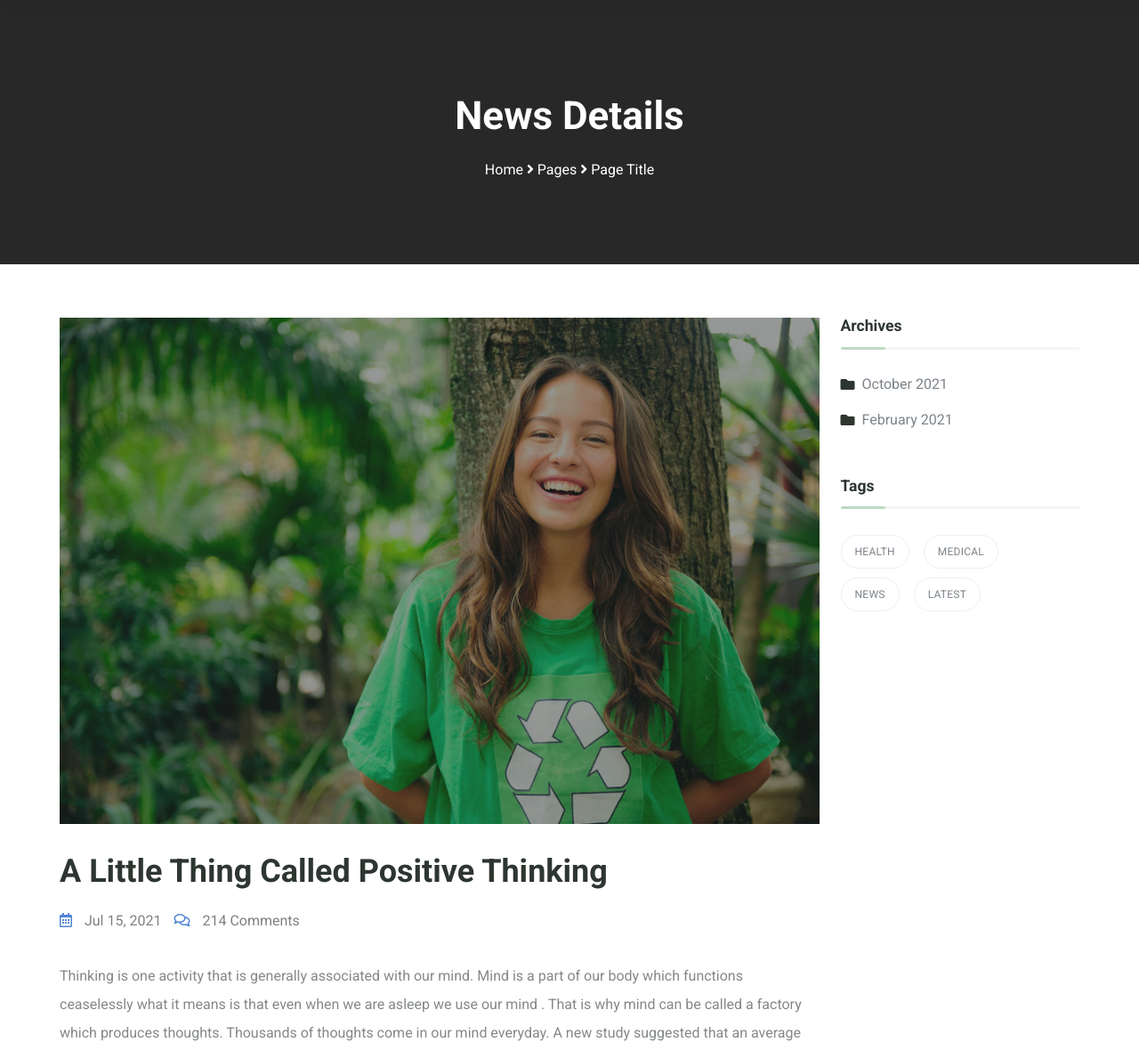
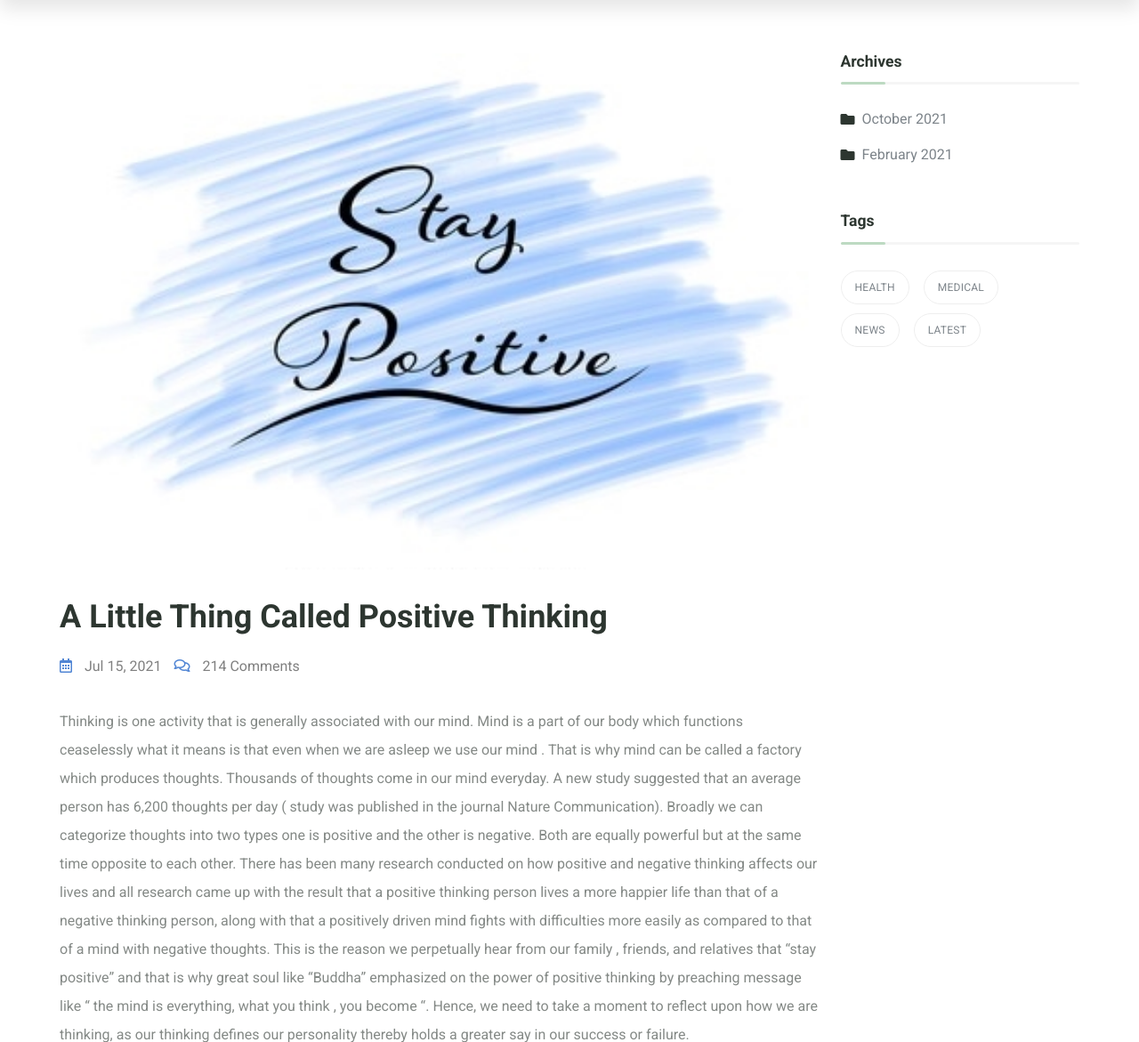
Before and after one commit to CHHAYANKSINGH/Adore-India-Copy, a PHP site: page /page-blog-details.php in a window 1280 px wide. Shown: the part 114-1285 px from the top of the page at 89% size. Run offline with PHP 8.4, Linux system fonts and the light colour scheme; some libraries are stand-ins or nearby versions; some web fonts are replaced.

Commit message:
blog detail

```diff
--- a/raw/kologi-html/page-blog-details.php
+++ b/raw/kologi-html/page-blog-details.php
@@ -2,7 +2,7 @@
 <!-- Start main-content -->
 <div class="main-content-area">
   <!-- Section: page title -->
-  <section class="page-title layer-overlay overlay-dark-9 section-typo-light bg-img-center" data-tm-bg-img="images/bg/bg1.jpg">
+  <!-- <section class="page-title layer-overlay overlay-dark-9 section-typo-light bg-img-center" data-tm-bg-img="images/bg/bg1.jpg">
     <div class="container pt-90 pb-90">
       <div class="section-content">
         <div class="row">
@@ -21,7 +21,7 @@
         </div>
       </div>
     </div>
-  </section>
+  </section> -->
   <!-- Section: home End -->
 
   <!-- Section: Blog -->
@@ -32,7 +32,7 @@
           <div class="blog-posts single-post">
             <article class="post clearfix mb-0">
               <div class="entry-header mb-30">
-                <div class="post-thumb thumb"> <img src="images/bg/slide1.jpg" alt="images" class="img-responsive img-fullwidth"> </div>
+                <div class="post-thumb thumb"> <img src="images/blog/2d.jpg" alt="images" class="img-responsive img-fullwidth"> </div>
                 <h3 class="mt-30">A Little Thing Called Positive Thinking</h3>
                 <div class="entry-meta mt-0">
                   <span class="mb-10 text-gray mr-10"><i class="far fa-calendar-alt mr-10 text-theme-colored1"></i> Jul 15, 2021</span>
@@ -40,6 +40,7 @@
                 </div>
               </div>
               <div class="entry-content">
+                <?php ?>
                 <p>Thinking is one activity that is generally associated with our mind. Mind is a part of our body which
                   functions ceaselessly what it means is that even when we are asleep we use our mind . That is why
                   mind can be called a factory which produces thoughts. Thousands of thoughts come in our mind
```
Also changed, not shown: raw/kologi-html/images/blog/2d.jpg (added).
